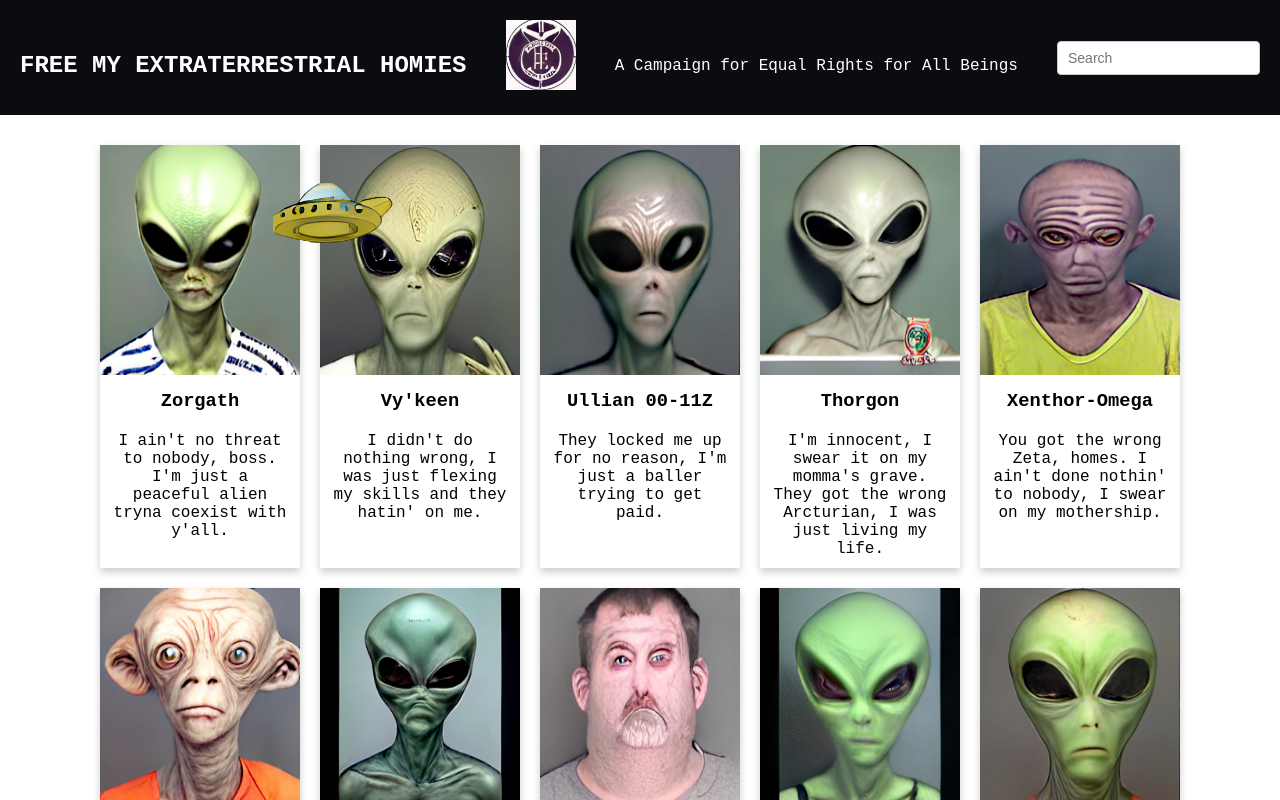
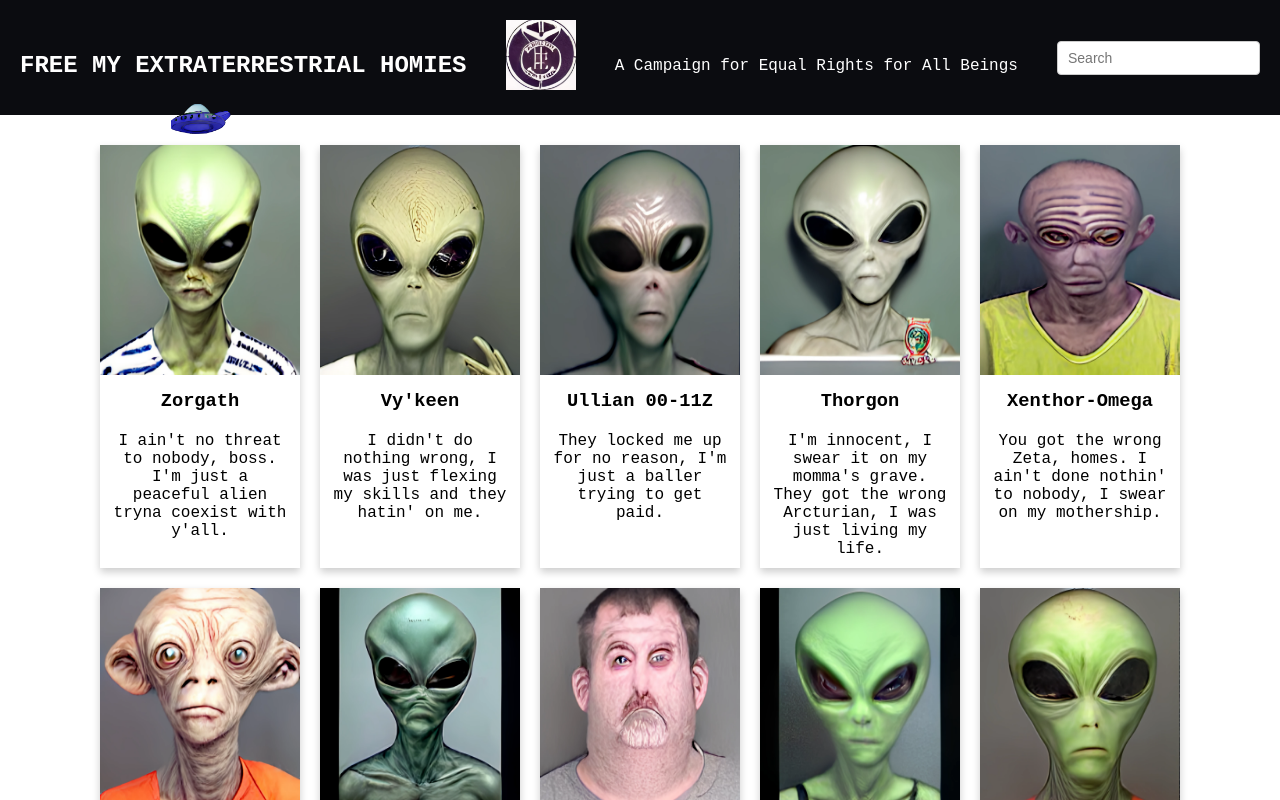
Before and after one commit to Joel-Valentine/freemyextraterrestrialhomies.com, a Next.js app: page / in a window 1280 px wide. Both pictures are taken after a click on the element 540 px from the left and 57 px from the top of the page. Shown: the top 800 px of the page. Built offline with nearby package versions, Linux system fonts and the light colour scheme; no server answers.

Commit message:
added ufo rarity

```diff
--- a/pages/api/data.ts
+++ b/pages/api/data.ts
@@ -75,6 +75,7 @@ export const ufos: UfoProperties[] = [
     height: 60,
     refreshRate: 10,
     health: 2,
+    rarity: 5,
   },
   {
     id: 2,
@@ -86,6 +87,7 @@ export const ufos: UfoProperties[] = [
     height: 120,
     refreshRate: 15,
     health: 5,
+    rarity: 2,
   },
   {
     id: 3,
@@ -97,5 +99,6 @@ export const ufos: UfoProperties[] = [
     height: 30,
     refreshRate: 5,
     health: 1,
+    rarity: 2,
   },
 ];
--- a/pages/api/types.ts
+++ b/pages/api/types.ts
@@ -13,10 +13,10 @@ export interface UfoProperties {
   dy: number;
   width: number;
   height: number;
-  refreshRate: number; // higher is slower
-  health: number;
+  refreshRate: number; // higher refreshRate results in a slower UFO
+  health: number; // how many clicks a UFO takes to be destroyed
   // leftclicks: boolean; // TODO: some ufos could require right clicks rather than left clicks
-  // rarity: number; // TODO: // how often a ufo spawns
+  rarity: number; // higher rarity means a UFO is more likely to spawn
   // score: number; // TODO: how many points a user gets for exploding a ufo. could add score for damage too
   // minimumScore: number; // TODO: the total score required for this type of ufo to spawn
   // soundEffect: string; // TODO: add sound effects for UFOs?
--- a/pages/ufo.tsx
+++ b/pages/ufo.tsx
@@ -1,15 +1,22 @@
 import React, { useState, useEffect, useMemo } from "react";
 import Image from "next/image";
 import { ufos } from "./api/data";
-import { UfoComponent } from "./api/types";
+import { UfoComponent, UfoProperties } from "./api/types";
 
 const explosionImage = "/clipart explosion with white background.png";
 
+function getRandomUfo(): UfoProperties {
+  const weightedUfos = ufos.flatMap((ufo): UfoProperties[] =>
+    new Array(ufo.rarity).fill(ufo)
+  );
+
+  const ufo = weightedUfos[Math.round(Math.random() * weightedUfos.length)];
+
+  return { ...ufo };
+}
+
 const UnidentifiedFlyingObject = ({ ufo }: { ufo: UfoComponent }) => {
-  const ufoProperties = useMemo(
-    () => ufos[Math.floor(Math.random() * ufos.length)],
-    []
-  );
+  const ufoProperties = useMemo(() => getRandomUfo(), []);
 
   const [x, setX] = useState(-100);
   const [y, setY] = useState(-100);
```
